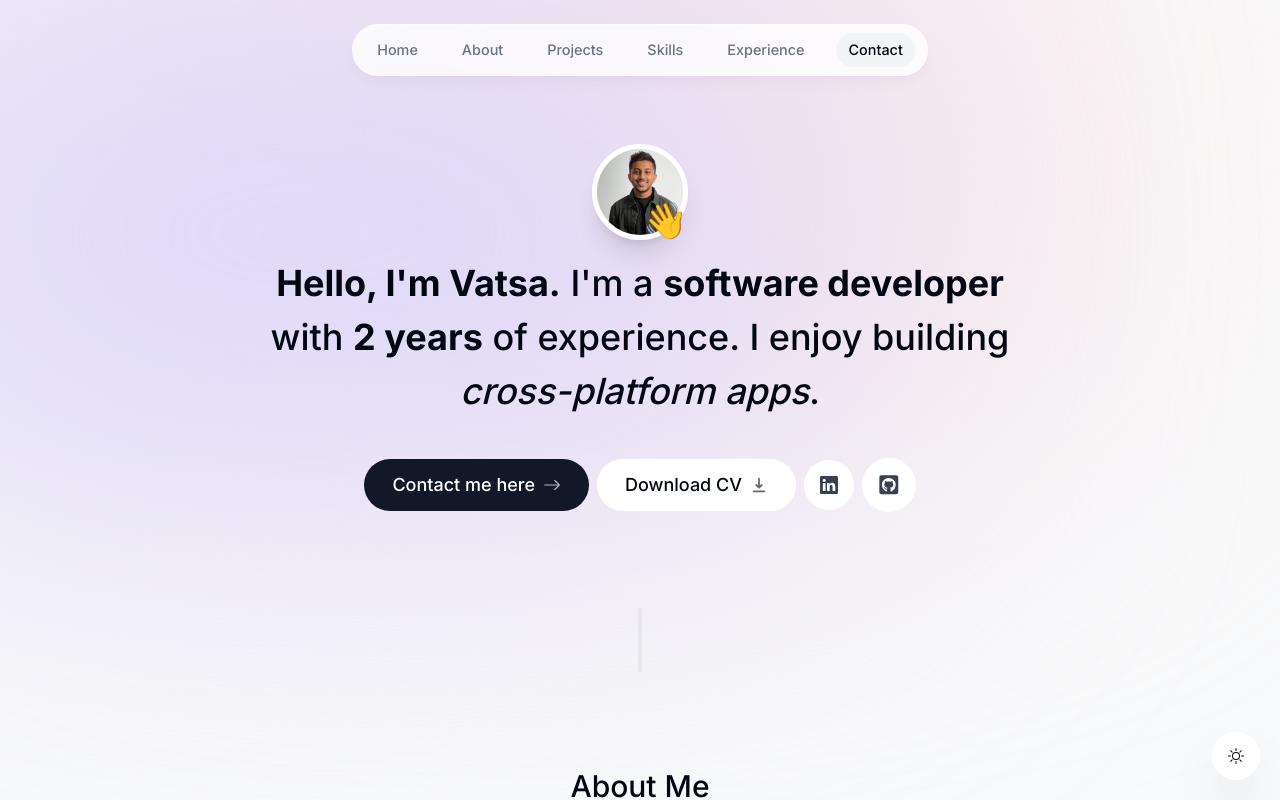
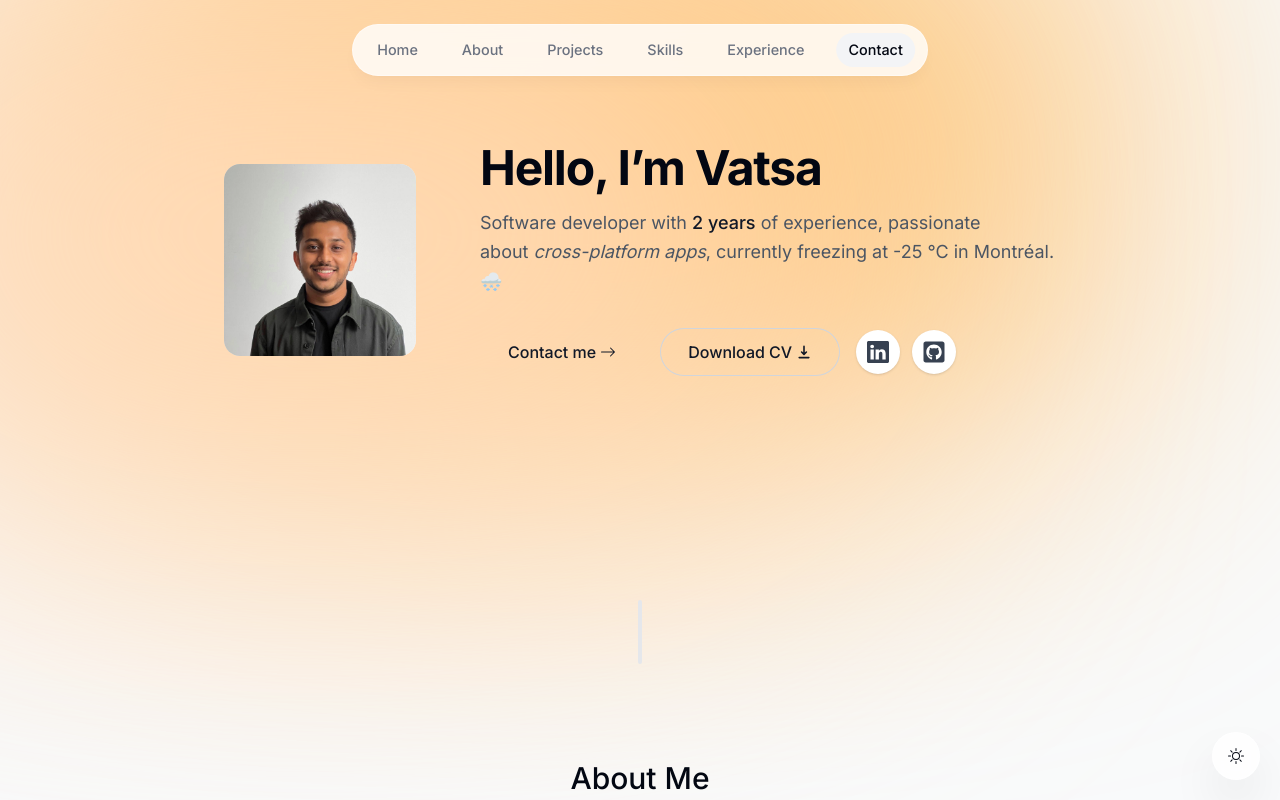
Before and after one commit to vatsashah45/Portfolio, a Next.js app: page / in a window 1280 px wide. Shown: the top 800 px of the page. Built offline with nearby package versions, Linux system fonts and the light colour scheme; no server answers.

Commit message:
update UI

```diff
--- a/app/layout.tsx
+++ b/app/layout.tsx
@@ -10,8 +10,8 @@ import { Toaster } from "react-hot-toast";
 const inter = Inter({ subsets: ['latin'] })
 
 export const metadata = {
-  title: 'Vatsa | Personal Portfolio',
-  description: 'Vatsa is a software developer based in Montreal, Canada.',
+  title: 'Vatsa | Portfolio',
+  description: 'Software developer based in Montreal, Canada.',
 }
 
 export default function RootLayout({
@@ -23,8 +23,13 @@ export default function RootLayout({
     <html lang="en" className="!scroll-smooth">
       <body className={`${inter.className} bg-gray-50 text-gray-950 relative pt-28 sm:pt-36 dark:bg-gray-900 dark:text-gray-50 dark:text-opacity-90`}
       >
-        <div className="bg-[#fbe2e3] absolute top-[-6rem] -z-10 right-[11rem] h-[31.25rem] w-[31.25rem] rounded-full blur-[10rem] sm:w-[68.75rem] dark:bg-[#946263]"></div>
-        <div className="bg-[#dbd7fb] absolute top-[-1rem] -z-10 left-[-35rem] h-[31.25rem] w-[50rem] rounded-full blur-[10rem] sm:w-[68.75rem] md:left-[-33rem] lg:left-[-28rem] xl:left-[-15rem] 2xl:left-[-5rem] dark:bg-[#676394]"></div>
+        <div className="bg-[#FFB347] absolute top-[-6rem] -z-10 right-[11rem]
+             h-[31.25rem] w-[31.25rem] rounded-full blur-[10rem]
+             sm:w-[68.75rem] dark:bg-[#213448]" />
+        <div className="bg-[#FFDDBF] absolute top-[-1rem] -z-10 left-[-35rem]
+             h-[31.25rem] w-[50rem] rounded-full blur-[10rem]
+             sm:w-[68.75rem] md:left-[-33rem] lg:left-[-28rem] xl:left-[-15rem]
+             2xl:left-[-5rem] dark:bg-[#213448]" />
         <ThemeContextProvider>
           <ActiveSectionContextProvider>
             <Header />
@@ -35,7 +40,7 @@ export default function RootLayout({
             <ThemeSwitch />
           </ActiveSectionContextProvider>
         </ThemeContextProvider>
-        </body>
+      </body>
     </html>
   )
 }
--- a/components/about.tsx
+++ b/components/about.tsx
@@ -20,7 +20,7 @@ export default function About() {
 
     <SectionHeading>About Me</SectionHeading>
     <p className="mb-3">
-      I am a Software Developer working remotely from -25°C Montreal, Canada. Over the past half decade, I graduated from Concordia University with internships at notable companies like Microsoft, UNO Platform, nventive, and EventDesk. Since January of this year, I've been working at Uno Platform, building a platform for developers to build cross-platform apps with ease.
+      I graduated from Concordia University with internships at notable companies like Microsoft, Uno Platform, nventive, and SallePrivee. Since January of 2024, I've been working at Uno Platform, building a platform for developers to build cross-platform apps with ease.
     </p>
 
     <p>
--- a/components/intro.tsx
+++ b/components/intro.tsx
@@ -1,10 +1,9 @@
 "use client";
 
 import Image from "next/image";
-import React from "react";
+import Link from "next/link";
 import { motion } from "framer-motion";
-import Link from "next/link";
-import { BsArrowRight, BsLinkedin } from "react-icons/bs";
+import { BsLinkedin, BsArrowRight } from "react-icons/bs";
 import { HiDownload } from "react-icons/hi";
 import { FaGithubSquare } from "react-icons/fa";
 import { useSectionInView } from "@/lib/hooks";
@@ -18,101 +17,120 @@ export default function Intro() {
     <section
       ref={ref}
       id="home"
-      className="mb-28 max-w-[50rem] text-center sm:mb-0 scroll-mt-[100rem]"
+      className="relative mb-32 flex flex-col items-center justify-center gap-10 px-4 sm:flex-row sm:gap-16"
     >
-      <div className="flex items-center justify-center">
-        <div className="relative">
+      {/* ––––– Avatar card ––––– */}
       <motion.div
-            initial={{ opacity: 0, scale: 0 }}
-            animate={{ opacity: 1, scale: 1 }}
-            transition={{
-              type: "tween",
-              duration: 0.2,
-            }}
+        initial={{ opacity: 0, y: 50 }}
+        animate={{ opacity: 1, y: 0 }}
+        transition={{ type: "spring", stiffness: 90, damping: 12 }}
+        className="group relative isolate h-48 w-48 flex-shrink-0 rounded-2xl"
       >
+        {/* blurred glow */}
+        <span className="absolute inset-0 -z-10 rounded-2xl bg-gradient-to-br from-brand-pink/40 via-brand-purple/30 to-brand-orange/30 blur-[50px] opacity-60 transition duration-500 group-hover:opacity-90" />
+        {/* glass card */}
+        <div className="h-full w-full overflow-hidden rounded-2xl backdrop-blur-sm bg-white/20 dark:bg-gray-800/30 ring-1 ring-inset ring-white/40 dark:ring-gray-600/40">
           <Image
             src="/vatsa_pfp.jpg"
             alt="Vatsa portrait"
-              width="192"
-              height="192"
-              quality="95"
-              priority={true}
-              className="h-24 w-24 rounded-full object-cover border-[0.35rem] border-white shadow-xl"
+            fill
+            sizes="192px"
+            className="object-cover object-top"
+            priority
           />
+        </div>
       </motion.div>
 
+      {/* ––––– Text & actions ––––– */}
+      <div className="max-w-xl text-center sm:text-left">
+        {/* headline */}
+        <motion.h1
+          initial={{ opacity: 0, x: 60 }}
+          animate={{ opacity: 1, x: 0 }}
+          transition={{ delay: 0.1 }}
+          className="text-3xl font-bold leading-tight tracking-tight sm:text-5xl"
+        >
+          Hello, I’m&nbsp;
+          <span className="relative inline-block">
+            Vatsa
+            {/* animated accent underline */}
             <motion.span
-            className="absolute bottom-0 right-0 text-4xl"
-            initial={{ opacity: 0, scale: 0 }}
-            animate={{ opacity: 1, scale: 1 }}
-            transition={{
-              type: "spring",
-              stiffness: 125,
-              delay: 0.1,
-              duration: 0.7,
-            }}
-          >
-            👋
-          </motion.span>
-        </div>
-      </div>
-
-      <motion.h1
-        className="mb-10 mt-4 px-4 text-2xl font-medium !leading-[1.5] sm:text-4xl"
-        initial={{ opacity: 0, y: 100 }}
-        animate={{ opacity: 1, y: 0 }}
-      >
-        <span className="font-bold">Hello, I'm Vatsa.</span> I'm a{" "}
-        <span className="font-bold">software developer</span> with{" "}
-        <span className="font-bold">2 years</span> of experience. I enjoy
-        building <span className="italic">cross-platform apps</span>.
+              layoutId="headline-underline"
+              className="absolute -bottom-1 left-0 h-1 w-full origin-left scale-x-0 bg-gradient-to-r from-brand-pink via-brand-purple to-brand-orange"
+              animate={{ scaleX: 1 }}
+              transition={{ delay: 0.4, duration: 0.6, ease: "easeOut" }}
+            />
+          </span>
         </motion.h1>
 
+        <motion.p
+          initial={{ opacity: 0, y: 30 }}
+          animate={{ opacity: 1, y: 0 }}
+          transition={{ delay: 0.2 }}
+          className="mt-4 text-lg leading-relaxed text-gray-600 dark:text-gray-300"
+        >
+          Software developer with&nbsp;
+          <span className="font-medium text-gray-900 dark:text-gray-100">
+            2&nbsp;years
+          </span>
+          &nbsp;of experience, passionate about&nbsp;
+          <span className="italic">cross-platform apps</span>, currently freezing
+          at&nbsp;-25 °C in Montréal. 🌨️
+        </motion.p>
+
+        {/* call-to-actions */}
         <motion.div
-        className="flex flex-col sm:flex-row items-center justify-center gap-2 px-4 text-lg font-medium"
-        initial={{ opacity: 0, y: 100 }}
-        animate={{ opacity: 1, y: 0 }}
-        transition={{
-          delay: 0.1,
-        }}
+          initial={{ opacity: 0 }}
+          animate={{ opacity: 1 }}
+          transition={{ delay: 0.3 }}
+          className="mt-8 flex flex-wrap items-center justify-center gap-4 sm:justify-start"
         >
           <Link
             href="#contact"
-          className="group bg-gray-900 text-white px-7 py-3 flex items-center gap-2 rounded-full outline-none focus:scale-110 hover:scale-110 hover:bg-gray-950 active:scale-105 transition"
             onClick={() => {
               setActiveSection("Contact");
               setTimeOfLastClick(Date.now());
             }}
+            className="group relative inline-flex items-center gap-2 rounded-full px-7 py-3 font-medium text-gray-900 transition hover:scale-105 focus:scale-105 dark:text-gray-50"
           >
-          Contact me here{" "}
-          <BsArrowRight className="opacity-70 group-hover:translate-x-1 transition" />
+            <span className="absolute inset-0 rounded-full bg-gradient-to-r from-brand-pink via-brand-purple to-brand-orange opacity-20 group-hover:opacity-40" />
+            <span className="relative z-10 flex items-center">
+              Contact&nbsp;me
+              <BsArrowRight className="ml-1 transition group-hover:translate-x-1" />
+            </span>
           </Link>
 
           <a
-          className="group bg-white px-7 py-3 flex items-center gap-2 rounded-full outline-none focus:scale-110 hover:scale-110 active:scale-105 transition cursor-pointer borderBlack dark:bg-white/10"
             href="/CV.pdf"
             download
+            className="group relative inline-flex items-center gap-2 rounded-full px-7 py-3 font-medium text-gray-900 transition hover:scale-105 focus:scale-105 dark:text-gray-50"
           >
-          Download CV{" "}
-          <HiDownload className="opacity-60 group-hover:translate-y-1 transition" />
+            <span className="absolute inset-0 rounded-full ring-1 ring-inset ring-gray-300 dark:ring-gray-600" />
+            <span className="relative z-10 flex items-center">
+              Download&nbsp;CV
+              <HiDownload className="ml-1 transition group-hover:translate-y-1" />
+            </span>
           </a>
 
+          {/* social icons */}
+          <div className="flex gap-3">
             <a
-          className="bg-white p-4 text-gray-700 hover:text-gray-950 flex items-center gap-2 rounded-full focus:scale-[1.15] hover:scale-[1.15] active:scale-105 transition cursor-pointer borderBlack dark:bg-white/10 dark:text-white/60"
               href="https://www.linkedin.com/in/vatsashah01/"
               target="_blank"
+              className="flex h-11 w-11 items-center justify-center rounded-full bg-white text-gray-700 shadow transition hover:-translate-y-1 dark:bg-white/10 dark:text-white/70 dark:shadow-none"
             >
-          <BsLinkedin />
+              <BsLinkedin size={22} />
             </a>
-
             <a
-          className="bg-white p-4 text-gray-700 flex items-center gap-2 text-[1.35rem] rounded-full focus:scale-[1.15] hover:scale-[1.15] hover:text-gray-950 active:scale-105 transition cursor-pointer borderBlack dark:bg-white/10 dark:text-white/60"
               href="https://github.com/vatsashah45"
               target="_blank"
+              className="flex h-11 w-11 items-center justify-center rounded-full bg-white text-gray-700 shadow transition hover:-translate-y-1 dark:bg-white/10 dark:text-white/70 dark:shadow-none"
             >
-          <FaGithubSquare />
+              <FaGithubSquare size={24} />
             </a>
+          </div>
         </motion.div>
+      </div>
     </section>
   );
 }
```
Lines whose indentation alone changed are shown as unchanged.
